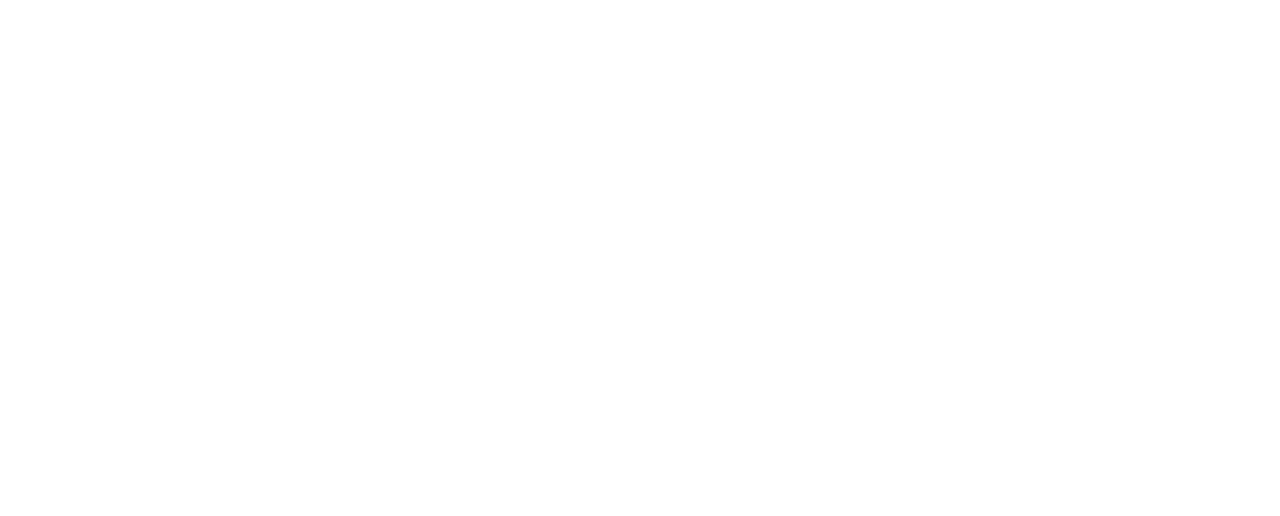
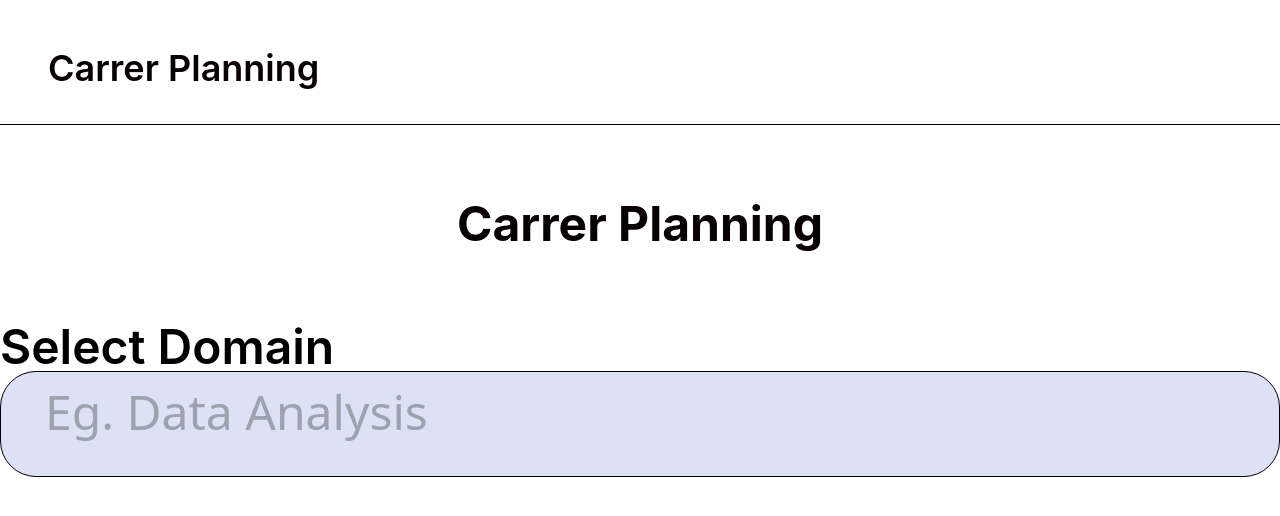
Before and after one commit to AMITKURIL98/Job-Portal_App, a React (Vite) app: page /Carrerplanning in a window 1280 px wide. Before the commit this address had no page. Shown: the top 516 px of the page. Built offline with nearby package versions, Linux system fonts and the light colour scheme.

Commit message:
Carrer Planning Component Added

```diff
--- a/src/App.jsx
+++ b/src/App.jsx
@@ -15,6 +15,7 @@
 import ResumeUpload from "./components/ResumeUpload";
 import Assesment from "./components/Assesment";
 import MentorBooking from "./components/MentorBooking"
+import CarrerPlanning from "./components/CarrerPlanning";
 
 function App() {
   return (
@@ -35,6 +36,7 @@
         <Route path="resume" element={<ResumeUpload />} />
         <Route path="assignment" element={<Assesment />} />
         <Route path="mentor" element={<MentorBooking />} />
+        <Route path="Carrerplanning" element={<CarrerPlanning />} />
       </Routes>
     </>
   );
--- /dev/null
+++ b/src/components/CarrerPlanning.jsx
@@ -0,0 +1,25 @@
+import React from 'react'
+
+function CarrerPlanning() {
+  return (
+    <>
+      <div className="text-[#080101] text-4xl font-[Inter] font-semibold pl-12 pt-12 pb-9 break-words">
+        Carrer Planning
+      </div>
+      <hr className="border-black" />
+      <div className="flex justify-center text-[#080101] text-5xl font-[Inter] font-bold py-[75px]">
+        Carrer Planning
+      </div>
+      <div className="text-5xl text-black font-[Inter] font-semibold">
+        Select Domain
+      </div>
+      <input
+        className="w-full bg-[#DCE1F6] border-[1px] border-black rounded-[36px] placeholder:text-5xl placeholder: px-11 py-10"
+        type="text"
+        placeholder="Eg. Data Analysis"
+      />
+    </>
+  );
+}
+
+export default CarrerPlanning
```
